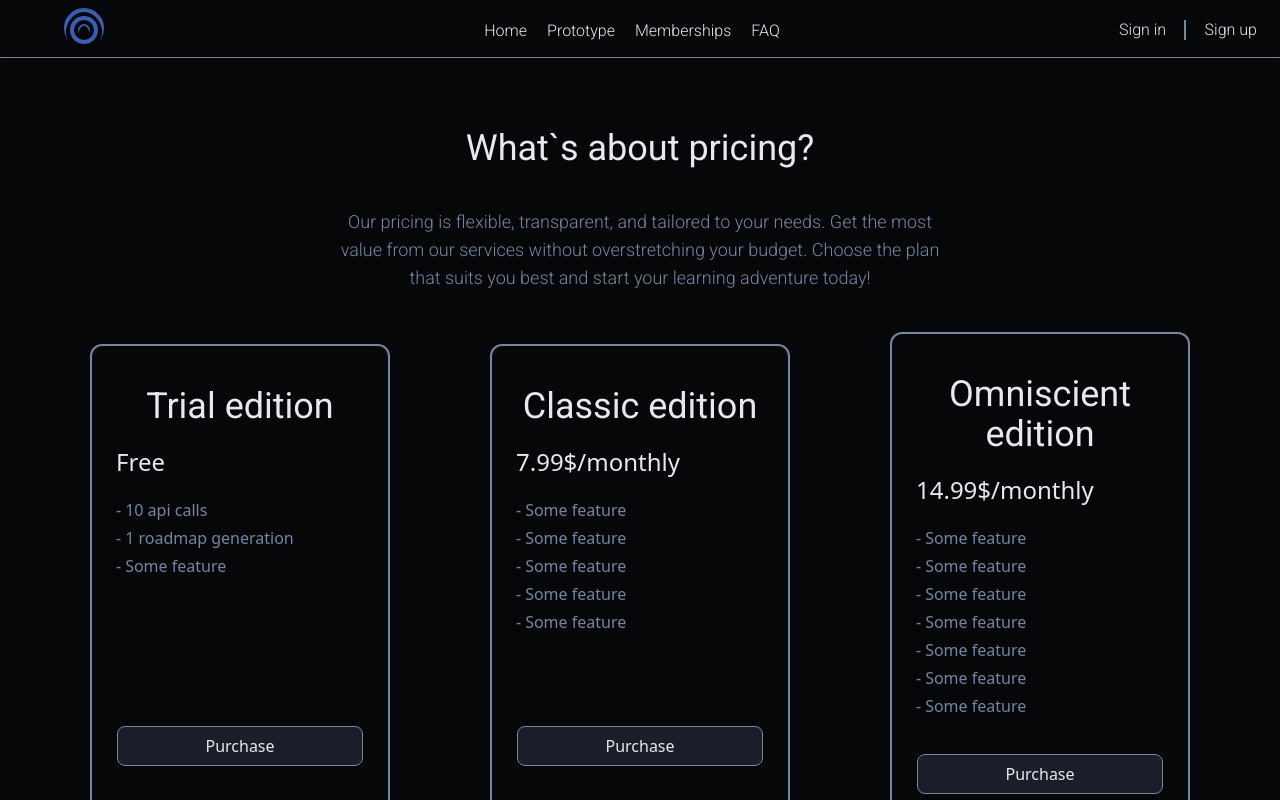
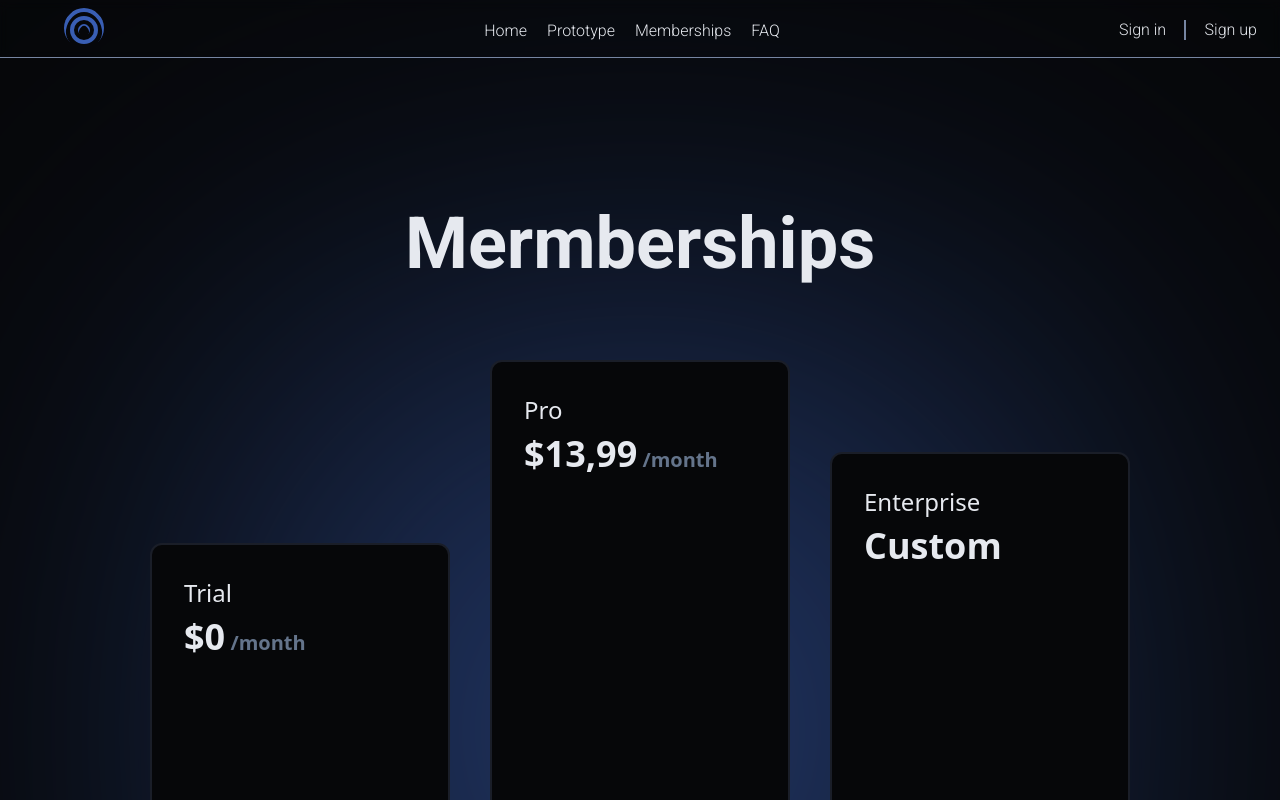
Before and after one commit to Lavryniukk/omniscent-frontend, a Next.js app: page /memberships in a window 1280 px wide. Shown: the top 800 px of the page. Built offline with nearby package versions, Linux system fonts and the light colour scheme.

Commit message:
Modified pricing cards structure

```diff
--- a/app/globals.css
+++ b/app/globals.css
@@ -40,6 +40,16 @@
       inset 7px 7px 14px #020304,
       inset -7px -7px 14px #0a0b0e;
   }
+  .gradient {
+    background: radial-gradient(
+      circle at center,
+      var(--primary) 0,
+      transparent 100%
+    );
+  }
+  .center-align {
+    left: calc(50% - 500px);
+  }
 }
 body {
   background: var(--background);
@@ -54,12 +64,9 @@ body {
   @apply text-text font-roboto font-medium text-lg md:text-xl lg:text-2xl 2xl:text-3xl mb-2;
 }
 .features-container {
-  @apply p-5 shadow-md hover:border-accent h-fit md:min-h-md lg:min-h-lg xl:min-h-md transition-colors duration-300 bg-transparent border-2 border-secondary rounded-xl;
+  @apply w-full flex flex-row justify-center space-x-10 items-end mx-auto h-2/3 max-h-[600px];
 }
+
 .rotated {
   tranform: rotate(180deg);
 }
-.gradient {
-  background: -webkit-linear-gradient(right, #1d4ed8, #1e3a8a);
-  background: linear-gradient(to right, #1d4ed8, #1e3a8a);
-}
--- a/app/modules/home/FeaturesSection/Features.tsx
+++ b/app/modules/home/FeaturesSection/Features.tsx
@@ -9,7 +9,7 @@ import {
 let Features: React.FC = () => {
   return (
     <div
-      className="font-normal overflow-x-hidden h-fit my-10 lg:my-40 bg-transparent space-y-10  mx-auto box-border max-w-10xl
+      className="font-normal overflow-x-hidden h-fit bg-transparent space-y-10  mx-auto box-border max-w-10xl
 	  w-full"
     >
       <h2 className="text-text text-4xl font-roboto mx-auto text-center">
--- a/app/modules/memberships/PricingSection/Pricing.tsx
+++ b/app/modules/memberships/PricingSection/Pricing.tsx
@@ -1,66 +1,39 @@
-import Purchase from "@/app/UI/buttons/purchaseBtn/purchaseBtn";
-import Line from "@/app/components/pricingFeature/PricingLine";
 let Pricing = () => {
   return (
-    <div
-      className="space-y-10 select-none pricing overflow-x-hidden px-10 bg-transparent mx-auto box-border max-w-10xl
-  w-full my-32 h-fit justify-around items-center"
-    >
-      <h2 className="text-text text-4xl font-roboto mx-auto text-center">
-        What`s about pricing?
-      </h2>
-      <p className="font-roboto font-light mx-auto text-accent text-sm w-2/3 md:text-lg md:w-1/2 text-center mt-10">
-        Our pricing is flexible, transparent, and tailored to your needs. Get
-        the most value from our services without overstretching your budget.
-        Choose the plan that suits you best and start your learning adventure
-        today!
-      </p>
-      <div className="mx-auto flex lg:flex-row  flex-col space-y-10  lg:space-y-0 items-center lg:justify-around w-full h-fit">
-        <div className="border-2 rounded-xl border-accent h-full md:min-h-[400px] lg:min-h-[500px] min-w-[300px] w-1/2 md:w-1/3 lg:w-1/4 py-10">
-          <h2 className="text-text text-3xl font-roboto xl:text-4xl mx-auto text-center">
-            Trial edition
-          </h2>
-          <h3 className="pl-6 text-text mt-5 text-xl xl:text-2xl ">Free</h3>
-          <ul className="mt-5 text-md h-52 space-y-1 pl-6">
-            <Line text="10 api calls" />
-            <Line text="1 roadmap generation" />
-            <Line text="Some feature" />
-          </ul>
-          <Purchase />
-        </div>
-        <div className="border-2 rounded-xl border-accent md:min-h-[400px] lg:min-h-[500px] min-w-[300px] w-1/2 md:w-1/3 lg:w-1/4 py-10">
-          <h2 className="text-text text-3xl font-roboto xl:text-4xl mx-auto text-center">
-            Classic edition
-          </h2>
-          <h3 className="pl-6 text-text mt-5 text-xl xl:text-2xl ">
-            7.99$/monthly
-          </h3>
-          <ul className="mt-5 text-md h-52  space-y-1 pl-6">
-            <Line text="Some feature" />
-            <Line text="Some feature" />
-            <Line text="Some feature" />
-            <Line text="Some feature" />
-            <Line text="Some feature" />
-          </ul>
-          <Purchase />
-        </div>
-        <div className="border-2 rounded-xl border-accent md:min-h-[400px] lg:min-h-[500px] min-w-[300px] w-1/2 md:w-1/3 lg:w-1/4 py-10">
-          <h2 className="text-text text-3xl font-roboto xl:text-4xl mx-auto text-center">
-            Omniscient edition
-          </h2>
-          <h3 className="pl-6 text-text mt-5 text-xl xl:text-2xl ">
-            14.99$/monthly
-          </h3>
-          <ul className="mt-5 text-md h-52 space-y-1 pl-6">
-            <Line text="Some feature" />
-            <Line text="Some feature" />
-            <Line text="Some feature" />
-            <Line text="Some feature" />
-            <Line text="Some feature" />
-            <Line text="Some feature" />
-            <Line text="Some feature" />
-          </ul>
-          <Purchase />
+    <div className=" border-b-2 border-secondary w-full from-slate-950 to-background">
+      <div className="gradient h-[1000px] hidden xl:block center-align top-[230px] -z-10 blur-[160px] opacity-70 w-[1000px] absolute" />
+      <div
+        className=" select-none overflow-x-hidden px-10 bg-transparent mx-auto box-border max-w-10xl
+  w-full my-32 h-screen justify-around items-end"
+      >
+        <h2 className="text-text my-20 text-7xl font-bold font-roboto mx-auto text-center">
+          Mermberships
+        </h2>
+        <div className=" w-full flex flex-row relative justify-center space-x-10 items-end mx-auto h-2/3 min-h-[550px] max-h-[550px]">
+          <div className="h-4/6 w-1/4 p-8 border-2 bg-background bg-opacity-90 rounded-xl border-secondary">
+            <h1 className="text-2xl mb-2 text-left text-text font-light">
+              Trial
+            </h1>
+            <h1 className="text-4xl font-bold text-left text-text ">
+              $0
+              <span className="text-xl text-slate-500"> /month</span>
+            </h1>
+          </div>
+          <div className="h-full w-1/4 p-8 border-2 bg-background bg-opacity-90 rounded-xl border-secondary">
+            <h1 className="text-2xl mb-2 text-left text-text font-light">
+              Pro
+            </h1>
+            <h1 className="text-4xl font-bold text-left text-text ">
+              $13,99
+              <span className="text-xl text-slate-500"> /month</span>
+            </h1>
+          </div>
+          <div className="h-5/6 w-1/4 p-8 border-2 bg-background bg-opacity-90 rounded-xl border-secondary">
+            <h1 className="text-2xl mb-2 text-left text-text font-light">
+              Enterprise
+            </h1>
+            <h1 className="text-4xl font-bold text-left text-text ">Custom</h1>
+          </div>
         </div>
       </div>
     </div>
--- a/app/routes/email/send/route.ts
+++ b/app/routes/email/send/route.ts
@@ -1 +1 @@
-export async function GET(request: Request) {}
+// export async function GET(request: Request) {}
```
